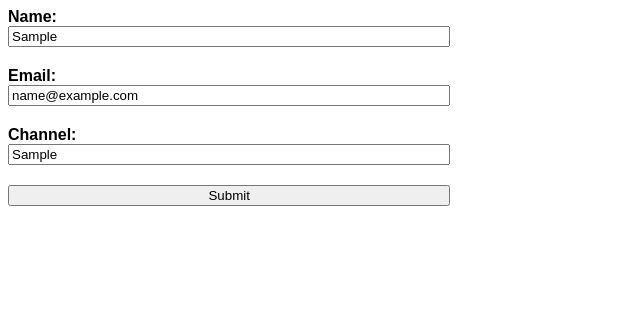
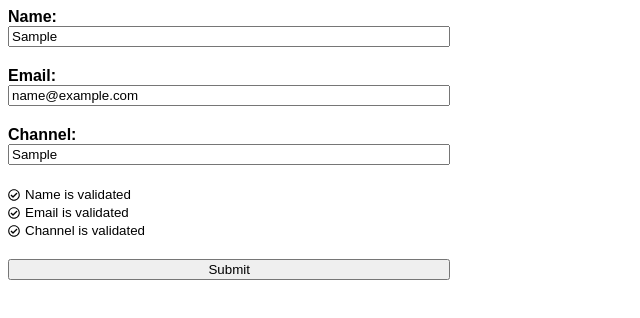
Before and after one commit to jeromeski/formik-demo-1, a React (Create React App) app: page / in a window 1280 px wide. Both pictures are taken after typing "Sample", "name@example.com", "Sample" into the empty fields and a click on the button "Submit". Shown: the top 318 px of the page, without its empty margins (0-640 px from the left). Built offline with nearby package versions, Linux system fonts and the light colour scheme.

Commit message:
Improving Validation UX

```diff
--- a/package.json
+++ b/package.json
@@ -8,6 +8,9 @@
   ],
   "main": "src/index.js",
   "dependencies": {
+    "@fortawesome/fontawesome-svg-core": "1.2.35",
+    "@fortawesome/free-regular-svg-icons": "5.15.3",
+    "@fortawesome/react-fontawesome": "0.1.14",
     "formik": "2.2.9",
     "react": "17.0.2",
     "react-dom": "17.0.2",
--- a/src/YoutubeForm.js
+++ b/src/YoutubeForm.js
@@ -1,4 +1,6 @@
 import {useFormik} from 'formik';
+import { FontAwesomeIcon } from '@fortawesome/react-fontawesome'
+import { faCheckCircle } from '@fortawesome/free-regular-svg-icons'
 
 
 const initialValues = {
@@ -8,7 +10,7 @@ const initialValues = {
 }
 
 const onSubmit = (values) => {
-  console.log(values)
+  console.log("values :", values)
 }
 
 const validate = (values) => {
@@ -57,7 +59,7 @@ function YoutubeForm() {
           onChange={formik.handleChange}
           value={formik.values.name}
         />
-        {formik.errors.name ? <div className="error">{formik.errors.name}</div>: null}
+        {formik.touched.name && formik.errors.name ? <div className="error">{formik.errors.name}</div>: null}
       </div>
 
       <div className="form-control">
@@ -70,7 +72,7 @@ function YoutubeForm() {
           onChange={formik.handleChange}
           value={formik.values.email}
         />
-        {formik.errors.email ? <div className="error">{formik.errors.email}</div>: null}
+        {formik.touched.email && formik.errors.email ? <div className="error">{formik.errors.email}</div>: null}
       </div>
 
       <div className="form-control">
@@ -83,7 +85,13 @@ function YoutubeForm() {
           onChange={formik.handleChange}
           value={formik.values.channel}
         />
-        {formik.errors.channel ? <div className="error">{formik.errors.channel}</div>: null}
+        {formik.touched.channel && formik.errors.channel ? <div className="error">{formik.errors.channel}</div>: null}
+      </div>
+
+      <div>
+        {!formik.errors.name && formik.touched.name ? <div><FontAwesomeIcon icon={faCheckCircle} size="xs" className="mr-2" /><small>Name is validated</small></div> : null}
+        {!formik.errors.email && formik.touched.email ? <div><FontAwesomeIcon icon={faCheckCircle} size="xs" className="mr-2" /><small>Email is validated</small></div> : null}
+        {!formik.errors.channel && formik.touched.channel ? <div><FontAwesomeIcon icon={faCheckCircle} size="xs" className="mr-2" /><small>Channel is validated</small></div> : null}
       </div>
 
       <button type="submit">Submit</button>
--- a/src/styles.css
+++ b/src/styles.css
@@ -29,3 +29,9 @@ form > * {
   font-size: 14px;
   margin-top: 5px;
 }
+
+/* Utilities */
+
+.mr-2 {
+  margin-right: 5px;
+}
```
